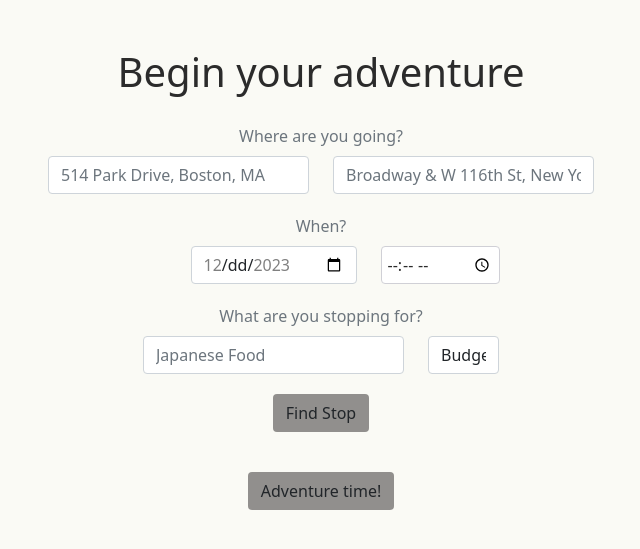
After one commit to varshasing/MunchMap-Odyssey, a Flask app: template templates/newIndex.html in a window 1280 px wide. The commit adds this page. Shown: the top 549 px of the page, without its empty margins (319-959 px from the left). Run offline with Flask 3, Linux system fonts and the light colour scheme; the template is opened without the code that fills it, so the values that code supplies are empty.

Commit message:
fetching front-end data, displaying in result.html

```diff
--- /dev/null
+++ b/templates/newIndex.html
@@ -0,0 +1,208 @@
+<!DOCTYPE html>
+<html lang="en">
+
+<head>
+    <title>My Form with Flask</title>
+    <link href="https://cdn.jsdelivr.net/npm/bootstrap@5.0.2/dist/css/bootstrap.min.css" rel="stylesheet">
+    <style>
+        body {
+            background-color: #FAFAF5;
+        }
+
+        .btn-custom-color {
+            background-color: #918f8d;
+        }
+        label {
+            display: block;
+            margin-bottom: 5px;
+            font-weight: bold;
+            color: #333;
+        }
+        input[type="time"] {
+            padding: 6px;
+            border: 1px solid #d0d0d6;
+            border-radius: 4px; /* Rounded corners */
+            font-size: 16px;
+            color: #2b2b2b;
+        }
+        .h1 {
+            font-size: 2.5rem;
+            color: #2b2b2b;
+            /* font-family: Avantgarde, TeX Gyre Adventor, URW Gothic L, sans-serif;  */
+        }
+    </style>
+    </style>
+</head>
+
+<body>
+    <div class="container mt-5">
+        <div class="text-center">
+            <p class="h1">Begin your adventure</p>
+            <div style="padding: 10px;"></div>
+            <p class="text-muted mb-2">Where are you going?</p>
+        </div>
+        <!-- starting and ending point submission -->
+        <form id="firstForm" action="/" method="post" class="row justify-content-center">
+            <div class="col-md-3">
+                <div class="form-group">
+                    <input type="startingpt" class="form-control custom-width" name="startingpt" placeholder="514 Park Drive, Boston, MA" value = {{request.form.get('startingpt', '')}}>
+                </div>
+            </div>
+
+            <div class="col-md-3">
+                <div class="form-group">
+                    <input type="endingpt" class="form-control custom-width" name="endingpt" placeholder="Broadway & W 116th St, New York City, NY" value = {{request.form.get('endingpt', '')}}>
+                </div>
+            </div>
+
+            <div class="col-12">
+                <div style="padding: 10px;"></div>
+            </div>
+
+            <!-- date field -->
+            <div class="col-md-12 text-center">
+                <p class="text-muted mb-2">When?</p>
+            </div>
+
+            <div class="col-md-2">
+                <div class="form-group">
+                    <input type="date" class="form-control custom-width" name="date" id="customDate" placeholder="Select date"
+                           min="{{min_date}}" max="{{max_date}}" value = {{request.form.get('date', '')}}>
+                </div>
+            </div>
+
+            <!-- JavaScript for custom dates calendar-->
+            <script>
+                const today = new Date();
+                const fiveDaysLater = new Date();
+                fiveDaysLater.setDate(fiveDaysLater.getDate() + 5);
+
+                const customDateInput = document.getElementById('customDate');
+                const minDate = today.toISOString().split('T')[0];
+                const maxDate = fiveDaysLater.toISOString().split('T')[0];
+
+                customDateInput.setAttribute('min', minDate);
+                customDateInput.setAttribute('max', maxDate);
+            </script>
+
+            <!-- hour, minute, and am/pm field -->
+            <div class="col-md-1">
+                <div class="form-group">
+                    <input type="time" id="departure_time" name="departure_time" value = {{request.form.get('departure_time', '')}} required>
+                </div>
+            </div>
+
+            <div class="col-12">
+                <div style="padding: 10px;"></div>
+            </div>
+
+            <div class="col-md-12 text-center">
+                <p class="text-muted mb-2">What are you stopping for?</p>
+            </div>
+
+            <!-- cuisine field -->
+            <div class="col-md-3">
+                <div class="form-group">
+                    <input type="cuisine" id="cuisineField" class="form-control custom-width" name="cuisine" placeholder="Japanese Food" value = {{request.form.get('cuisine', '')}}>
+                </div>
+            </div>
+
+
+            <!-- budget field -->
+            <div class="col-md-1">
+                <div class="form-group">
+                    <select class="form-control" id="budget" name="budget">
+                        <option value="" disabled selected>Budget</option>
+                        <option value="$" {% if request.form.get('budget', '') == '$' %}selected{% endif %}>$</option>
+                        <option value="$$" {% if request.form.get('budget', '') == '$$' %}selected{% endif %}>$$</option>
+                        <option value="$$$" {% if request.form.get('budget', '') == '$$$' %}selected{% endif %}>$$$</option>
+                        <option value="$$$$" {% if request.form.get('budget', '') == '$$$$' %}selected{% endif %}>$$$$</option>
+                    </select>
+                </div>
+            </div>
+
+
+            <div class="col-12 text-center">
+                <div style="padding: 10px;"></div>
+                <button id="firstSubmit" type="submit" class="btn btn-custom-color">Find Stop</button>
+            </div>
+        </form>
+
+        <div class="col-12">
+            <div style="padding: 10px;"></div>
+        </div>
+
+        <!-- restaurant choices, a for loop iterating through the dictionary passed by yelp api -->
+        <form id="secondForm" action="/result" method="post" class="row justify-content-center">
+            <div class="col-md-6 mx-auto">
+                <div id="secondSubmitWrapper">
+                    <div class="list-group">
+                        {% for restaurant in restaurants %}
+                            <label class="list-group-item">
+
+                                <div class="row align-items-center">
+                                    <div class="col-auto">
+                                        <input class="form-check-input me-1" type="radio" name="options" value="{{ loop.index }}">
+                                    </div>
+                                    <div class="col">
+                                        <div class="row">
+                                            <div class="col-auto">
+                                                <h5 class="mb-1">{{restaurant['name']}}</h5>
+                                            </div>
+                                            <div class="col-auto">
+                                                <p class="mb-1"> <!-- insert google maps api data here --> hour(s) away, <!-- insert google maps api data here -->mile(s)</p>
+                                            </div>
+                                        </div>
+                                        <div class="row align-items-center">
+                                            <div class="col-auto">
+                                                <div>
+                                                    {% if restaurant['rating'] == 0 %}
+                                                        <img src="{{ url_for('static', filename='small_0.png') }}" alt="Yelp Stars">
+                                                    {% elif restaurant['rating'] == 1 %}
+                                                        <img src="{{ url_for('static', filename='small_1.png') }}" alt="Yelp Stars">
+                                                    {% elif restaurant['rating'] == 1.5 %}
+                                                        <img src="{{ url_for('static', filename='small_1_half.png') }}" alt="Yelp Stars">
+                                                    {% elif restaurant['rating'] == 2 %}
+                                                        <img src="{{ url_for('static', filename='small_2.png') }}" alt="Yelp Stars">
+                                                    {% elif restaurant['rating'] == 2.5 %}
+                                                        <img src="{{ url_for('static', filename='small_2_half.png') }}" alt="Yelp Stars">
+                                                    {% elif restaurant['rating'] == 3 %}
+                                                        <img src="{{ url_for('static', filename='small_3.png') }}" alt="Yelp Stars">
+                                                    {% elif restaurant['rating'] == 3.5 %}
+                                                        <img src="{{ url_for('static', filename='small_3_half.png') }}" alt="Yelp Stars">
+                                                    {% elif restaurant['rating'] == 4 %}
+                                                        <img src="{{ url_for('static', filename='small_4.png') }}" alt="Yelp Stars">
+                                                    {% elif restaurant['rating'] == 4.5 %}
+                                                        <img src="{{ url_for('static', filename='small_4_half.png') }}" alt="Yelp Stars">
+                                                    {% elif restaurant['rating'] == 5 %}
+                                                        <img src="{{ url_for('static', filename='small_5.png') }}" alt="Yelp Stars">
+                                                    {% endif %}
+                                                </div>
+                                            </div>
+                                            <div class="col-auto">
+                                                <p class="mb-1">{{restaurant['price']}}</p>
+                                            </div>
+                                        </div>
+                                        <small>Open: <!-- insert yelp api hours data here --> | {{restaurant['address']}}</small>
+                                    </div>
+                                </div>
+                            </label>
+                        {% endfor %}
+                    </div>
+                    <div class="col-12 text-center">
+                        <div style="padding: 10px;"></div>
+                        <button id="secondSubmit" type="submit" class="btn btn-custom-color">Adventure time!</button>
+                    </div>
+                </div>
+            </div>
+
+            <div class="col-12">
+                <div style="padding: 10px;"></div>
+            </div>
+
+        </form>
+    </div>
+
+    <script src="https://cdn.jsdelivr.net/npm/bootstrap@5.0.2/dist/js/bootstrap.bundle.min.js"></script>
+</body>
+</html>
--- a/weather.py
+++ b/weather.py
@@ -95,4 +95,9 @@ if __name__ == "__main__":
 
     start_lat, start_lon = get_lat_lon('Boston', 'MA', 'US', api_key)
     end_lat, end_lon = get_lat_lon('New York', 'NY', 'US', api_key)
+
+    print(get_lat_lon('Boston', 'MA', 'US', api_key))
+    print(get_lat_lon('New York', 'NY', 'US', api_key))
+
+
     print(main2(start_lat, start_lon, end_lat, end_lon, 11, 29, 2, 0, 30000))
```
Also changed, not shown: newSample.py (added, +65 -0 lines), templates/result.html (+91 -1 lines).
